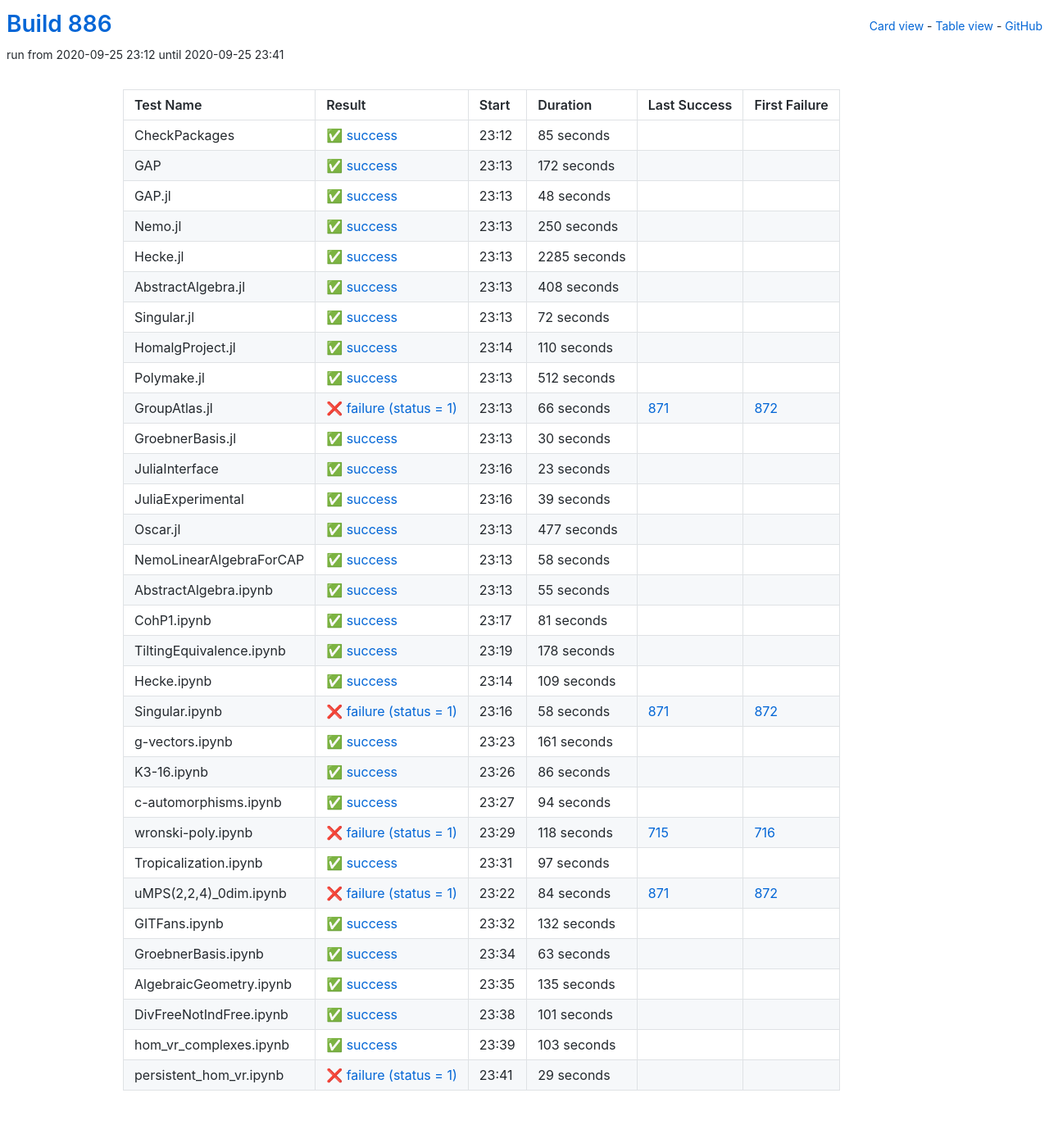
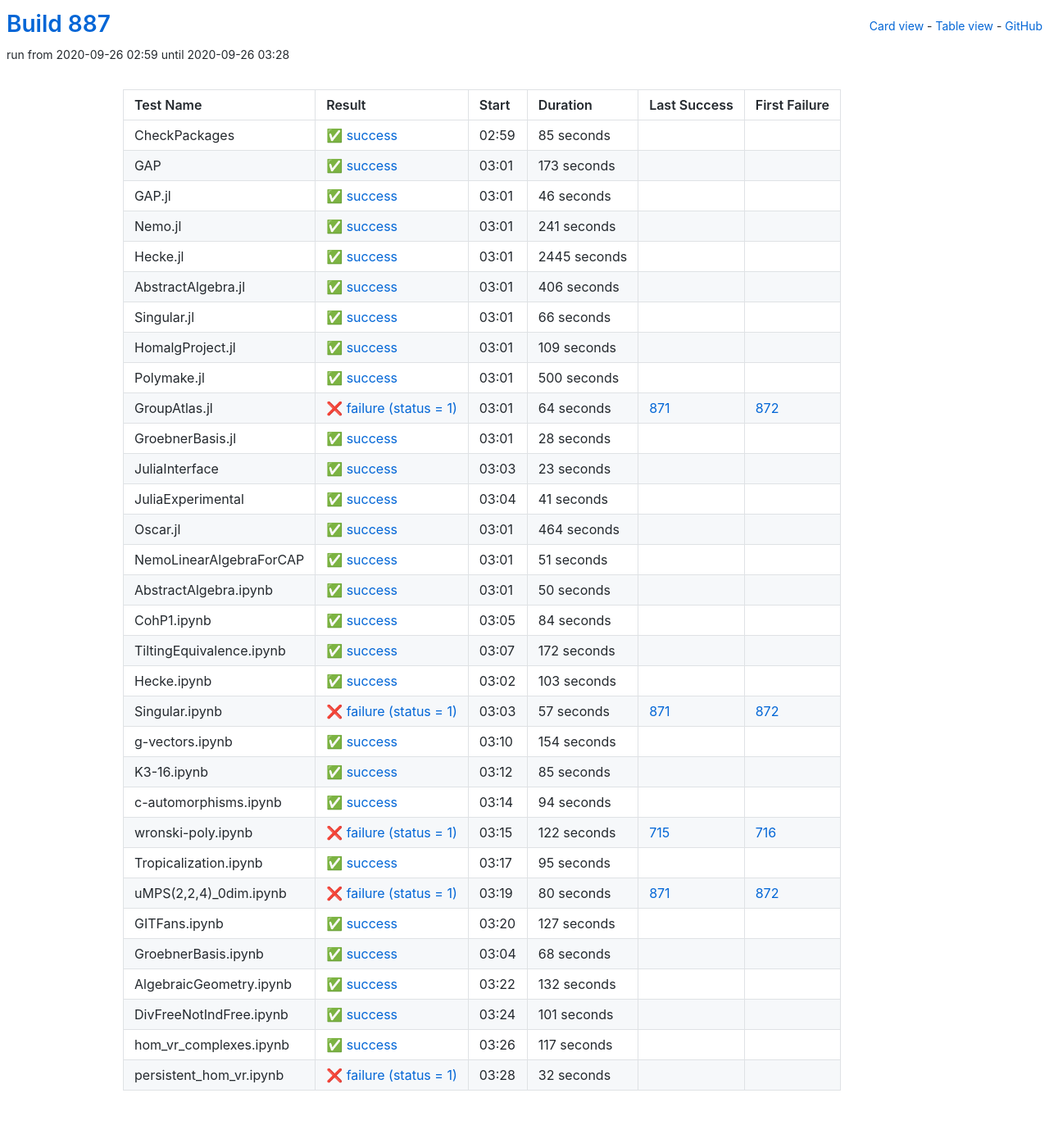
Before and after one commit to oscar-system/oscar-ci-status-stable, a Jekyll site: the page built from table.html, in a window 1280 px wide. Shown: the whole page at 82% size. Built offline with Jekyll 4.4.1, drawn with Linux system fonts in a browser that asks for light colours.

Commit message:
Build #887

```diff
--- a/_data/ci.yml
+++ b/_data/ci.yml
@@ -1,6 +1,6 @@
 ---
-build: 886
-build_url: https://oscarci.mathematik.uni-kl.de/job/oscar-stable/886/
+build: 887
+build_url: https://oscarci.mathematik.uni-kl.de/job/oscar-stable/887/
 job: oscar-stable
 organization: oscar-system
 repo: oscar-ci-status-stable
@@ -8,8 +8,8 @@ repourl: https://github.com/oscar-system/oscar-ci-status-stable
 tests:
 - name: CheckPackages
   id: checkpackages
-  log: https://oscarci.mathematik.uni-kl.de/job/oscar-stable/886/artifact/logs/build-886/CheckPackages.log
-  start: 2020-09-25 23:12
+  log: https://oscarci.mathematik.uni-kl.de/job/oscar-stable/887/artifact/logs/build-887/CheckPackages.log
+  start: 2020-09-26 02:59
   success: true
   exitcode: 0
   status: success
@@ -20,128 +20,128 @@ tests:
   first_failure_url:
 - name: GAP
   id: gap
-  log: https://oscarci.mathematik.uni-kl.de/job/oscar-stable/886/artifact/logs/build-886/GAP.log
-  start: 2020-09-25 23:13
+  log: https://oscarci.mathematik.uni-kl.de/job/oscar-stable/887/artifact/logs/build-887/GAP.log
+  start: 2020-09-26 03:01
   success: true
   exitcode: 0
   status: success
-  duration: 172
+  duration: 173
   last_success: false
   last_success_url:
   first_failure: false
   first_failure_url:
 - name: GAP.jl
   id: gap-jl
-  log: https://oscarci.mathematik.uni-kl.de/job/oscar-stable/886/artifact/logs/build-886/GAP.jl.log
-  start: 2020-09-25 23:13
+  log: https://oscarci.mathematik.uni-kl.de/job/oscar-stable/887/artifact/logs/build-887/GAP.jl.log
+  start: 2020-09-26 03:01
   success: true
   exitcode: 0
   status: success
-  duration: 48
+  duration: 46
   last_success: false
   last_success_url:
   first_failure: false
   first_failure_url:
 - name: Nemo.jl
   id: nemo-jl
-  log: https://oscarci.mathematik.uni-kl.de/job/oscar-stable/886/artifact/logs/build-886/Nemo.jl.log
-  start: 2020-09-25 23:13
+  log: https://oscarci.mathematik.uni-kl.de/job/oscar-stable/887/artifact/logs/build-887/Nemo.jl.log
+  start: 2020-09-26 03:01
   success: true
   exitcode: 0
   status: success
-  duration: 250
+  duration: 241
   last_success: false
   last_success_url:
   first_failure: false
   first_failure_url:
 - name: Hecke.jl
   id: hecke-jl
-  log: https://oscarci.mathematik.uni-kl.de/job/oscar-stable/886/artifact/logs/build-886/Hecke.jl.log
-  start: 2020-09-25 23:13
+  log: https://oscarci.mathematik.uni-kl.de/job/oscar-stable/887/artifact/logs/build-887/Hecke.jl.log
+  start: 2020-09-26 03:01
   success: true
   exitcode: 0
   status: success
-  duration: 2285
+  duration: 2445
   last_success: false
   last_success_url:
   first_failure: false
   first_failure_url:
 - name: AbstractAlgebra.jl
   id: abstractalgebra-jl
-  log: https://oscarci.mathematik.uni-kl.de/job/oscar-stable/886/artifact/logs/build-886/AbstractAlgebra.jl.log
-  start: 2020-09-25 23:13
+  log: https://oscarci.mathematik.uni-kl.de/job/oscar-stable/887/artifact/logs/build-887/AbstractAlgebra.jl.log
+  start: 2020-09-26 03:01
   success: true
   exitcode: 0
   status: success
-  duration: 408
+  duration: 406
   last_success: false
   last_success_url:
   first_failure: false
   first_failure_url:
 - name: Singular.jl
   id: singular-jl
-  log: https://oscarci.mathematik.uni-kl.de/job/oscar-stable/886/artifact/logs/build-886/Singular.jl.log
-  start: 2020-09-25 23:13
+  log: https://oscarci.mathematik.uni-kl.de/job/oscar-stable/887/artifact/logs/build-887/Singular.jl.log
+  start: 2020-09-26 03:01
   success: true
   exitcode: 0
   status: success
-  duration: 72
+  duration: 66
   last_success: false
   last_success_url:
   first_failure: false
   first_failure_url:
 - name: HomalgProject.jl
   id: homalgproject-jl
-  log: https://oscarci.mathematik.uni-kl.de/job/oscar-stable/886/artifact/logs/build-886/HomalgProject.jl.log
-  start: 2020-09-25 23:14
+  log: https://oscarci.mathematik.uni-kl.de/job/oscar-stable/887/artifact/logs/build-887/HomalgProject.jl.log
+  start: 2020-09-26 03:01
   success: true
   exitcode: 0
   status: success
-  duration: 110
+  duration: 109
   last_success: false
   last_success_url:
   first_failure: false
   first_failure_url:
 - name: Polymake.jl
   id: polymake-jl
-  log: https://oscarci.mathematik.uni-kl.de/job/oscar-stable/886/artifact/logs/build-886/Polymake.jl.log
-  start: 2020-09-25 23:13
+  log: https://oscarci.mathematik.uni-kl.de/job/oscar-stable/887/artifact/logs/build-887/Polymake.jl.log
+  start: 2020-09-26 03:01
   success: true
   exitcode: 0
   status: success
-  duration: 512
+  duration: 500
   last_success: false
   last_success_url:
   first_failure: false
   first_failure_url:
 - name: GroupAtlas.jl
   id: groupatlas-jl
-  log: https://oscarci.mathematik.uni-kl.de/job/oscar-stable/886/artifact/logs/build-886/GroupAtlas.jl.log
-  start: 2020-09-25 23:13
+  log: https://oscarci.mathematik.uni-kl.de/job/oscar-stable/887/artifact/logs/build-887/GroupAtlas.jl.log
+  start: 2020-09-26 03:01
   success: false
   exitcode: 1
   status: failure
-  duration: 66
+  duration: 64
   last_success: 871
   last_success_url: https://oscarci.mathematik.uni-kl.de/job/oscar-stable/871/
   first_failure: 872
   first_failure_url: https://oscarci.mathematik.uni-kl.de/job/oscar-stable/872/
 - name: GroebnerBasis.jl
   id: groebnerbasis-jl
-  log: https://oscarci.mathematik.uni-kl.de/job/oscar-stable/886/artifact/logs/build-886/GroebnerBasis.jl.log
-  start: 2020-09-25 23:13
+  log: https://oscarci.mathematik.uni-kl.de/job/oscar-stable/887/artifact/logs/build-887/GroebnerBasis.jl.log
+  start: 2020-09-26 03:01
   success: true
   exitcode: 0
   status: success
-  duration: 30
+  duration: 28
   last_success: false
   last_success_url:
   first_failure: false
   first_failure_url:
 - name: JuliaInterface
   id: juliainterface
-  log: https://oscarci.mathematik.uni-kl.de/job/oscar-stable/886/artifact/logs/build-886/JuliaInterface.log
-  start: 2020-09-25 23:16
+  log: https://oscarci.mathematik.uni-kl.de/job/oscar-stable/887/artifact/logs/build-887/JuliaInterface.log
+  start: 2020-09-26 03:03
   success: true
   exitcode: 0
   status: success
@@ -152,128 +152,128 @@ tests:
   first_failure_url:
 - name: JuliaExperimental
   id: juliaexperimental
-  log: https://oscarci.mathematik.uni-kl.de/job/oscar-stable/886/artifact/logs/build-886/JuliaExperimental.log
-  start: 2020-09-25 23:16
+  log: https://oscarci.mathematik.uni-kl.de/job/oscar-stable/887/artifact/logs/build-887/JuliaExperimental.log
+  start: 2020-09-26 03:04
   success: true
   exitcode: 0
   status: success
-  duration: 39
+  duration: 41
   last_success: false
   last_success_url:
   first_failure: false
   first_failure_url:
 - name: Oscar.jl
   id: oscar-jl
-  log: https://oscarci.mathematik.uni-kl.de/job/oscar-stable/886/artifact/logs/build-886/Oscar.jl.log
-  start: 2020-09-25 23:13
+  log: https://oscarci.mathematik.uni-kl.de/job/oscar-stable/887/artifact/logs/build-887/Oscar.jl.log
+  start: 2020-09-26 03:01
   success: true
   exitcode: 0
   status: success
-  duration: 477
+  duration: 464
   last_success: false
   last_success_url:
   first_failure: false
   first_failure_url:
 - name: NemoLinearAlgebraForCAP
   id: nemolinearalgebraforcap
-  log: https://oscarci.mathematik.uni-kl.de/job/oscar-stable/886/artifact/logs/build-886/NemoLinearAlgebraForCAP.log
-  start: 2020-09-25 23:13
+  log: https://oscarci.mathematik.uni-kl.de/job/oscar-stable/887/artifact/logs/build-887/NemoLinearAlgebraForCAP.log
+  start: 2020-09-26 03:01
   success: true
   exitcode: 0
   status: success
-  duration: 58
+  duration: 51
   last_success: false
   last_success_url:
   first_failure: false
   first_failure_url:
 - name: AbstractAlgebra.ipynb
   id: abstractalgebra-ipynb
-  log: https://oscarci.mathematik.uni-kl.de/job/oscar-stable/886/artifact/logs/build-886/AbstractAlgebra.ipynb.log
-  start: 2020-09-25 23:13
+  log: https://oscarci.mathematik.uni-kl.de/job/oscar-stable/887/artifact/logs/build-887/AbstractAlgebra.ipynb.log
+  start: 2020-09-26 03:01
   success: true
   exitcode: 0
   status: success
-  duration: 55
+  duration: 50
   last_success: false
   last_success_url:
   first_failure: false
   first_failure_url:
 - name: CohP1.ipynb
   id: cohp1-ipynb
-  log: https://oscarci.mathematik.uni-kl.de/job/oscar-stable/886/artifact/logs/build-886/CohP1.ipynb.log
-  start: 2020-09-25 23:17
+  log: https://oscarci.mathematik.uni-kl.de/job/oscar-stable/887/artifact/logs/build-887/CohP1.ipynb.log
+  start: 2020-09-26 03:05
   success: true
   exitcode: 0
   status: success
-  duration: 81
+  duration: 84
   last_success: false
   last_success_url:
   first_failure: false
   first_failure_url:
 - name: TiltingEquivalence.ipynb
   id: tiltingequivalence-ipynb
-  log: https://oscarci.mathematik.uni-kl.de/job/oscar-stable/886/artifact/logs/build-886/TiltingEquivalence.ipynb.log
-  start: 2020-09-25 23:19
+  log: https://oscarci.mathematik.uni-kl.de/job/oscar-stable/887/artifact/logs/build-887/TiltingEquivalence.ipynb.log
+  start: 2020-09-26 03:07
   success: true
   exitcode: 0
   status: success
-  duration: 178
+  duration: 172
   last_success: false
   last_success_url:
   first_failure: false
   first_failure_url:
 - name: Hecke.ipynb
   id: hecke-ipynb
-  log: https://oscarci.mathematik.uni-kl.de/job/oscar-stable/886/artifact/logs/build-886/Hecke.ipynb.log
-  start: 2020-09-25 23:14
+  log: https://oscarci.mathematik.uni-kl.de/job/oscar-stable/887/artifact/logs/build-887/Hecke.ipynb.log
+  start: 2020-09-26 03:02
   success: true
   exitcode: 0
   status: success
-  duration: 109
+  duration: 103
   last_success: false
   last_success_url:
   first_failure: false
   first_failure_url:
 - name: Singular.ipynb
   id: singular-ipynb
-  log: https://oscarci.mathematik.uni-kl.de/job/oscar-stable/886/artifact/logs/build-886/Singular.ipynb.log
-  start: 2020-09-25 23:16
+  log: https://oscarci.mathematik.uni-kl.de/job/oscar-stable/887/artifact/logs/build-887/Singular.ipynb.log
+  start: 2020-09-26 03:03
   success: false
   exitcode: 1
   status: failure
-  duration: 58
+  duration: 57
   last_success: 871
   last_success_url: https://oscarci.mathematik.uni-kl.de/job/oscar-stable/871/
   first_failure: 872
   first_failure_url: https://oscarci.mathematik.uni-kl.de/job/oscar-stable/872/
 - name: g-vectors.ipynb
   id: g-vectors-ipynb
-  log: https://oscarci.mathematik.uni-kl.de/job/oscar-stable/886/artifact/logs/build-886/g-vectors.ipynb.log
-  start: 2020-09-25 23:23
+  log: https://oscarci.mathematik.uni-kl.de/job/oscar-stable/887/artifact/logs/build-887/g-vectors.ipynb.log
+  start: 2020-09-26 03:10
   success: true
   exitcode: 0
   status: success
-  duration: 161
+  duration: 154
   last_success: false
   last_success_url:
   first_failure: false
   first_failure_url:
 - name: K3-16.ipynb
   id: k3-16-ipynb
-  log: https://oscarci.mathematik.uni-kl.de/job/oscar-stable/886/artifact/logs/build-886/K3-16.ipynb.log
-  start: 2020-09-25 23:26
+  log: https://oscarci.mathematik.uni-kl.de/job/oscar-stable/887/artifact/logs/build-887/K3-16.ipynb.log
+  start: 2020-09-26 03:12
   success: true
   exitcode: 0
   status: success
-  duration: 86
+  duration: 85
   last_success: false
   last_success_url:
   first_failure: false
   first_failure_url:
 - name: c-automorphisms.ipynb
   id: c-automorphisms-ipynb
-  log: https://oscarci.mathematik.uni-kl.de/job/oscar-stable/886/artifact/logs/build-886/c-automorphisms.ipynb.log
-  start: 2020-09-25 23:27
+  log: https://oscarci.mathematik.uni-kl.de/job/oscar-stable/887/artifact/logs/build-887/c-automorphisms.ipynb.log
+  start: 2020-09-26 03:14
   success: true
   exitcode: 0
   status: success
@@ -284,44 +284,68 @@ tests:
   first_failure_url:
 - name: wronski-poly.ipynb
   id: wronski-poly-ipynb
-  log: https://oscarci.mathematik.uni-kl.de/job/oscar-stable/886/artifact/logs/build-886/wronski-poly.ipynb.log
-  start: 2020-09-25 23:29
+  log: https://oscarci.mathematik.uni-kl.de/job/oscar-stable/887/artifact/logs/build-887/wronski-poly.ipynb.log
+  start: 2020-09-26 03:15
   success: false
   exitcode: 1
   status: failure
-  duration: 118
+  duration: 122
   last_success: 715
   last_success_url: https://oscarci.mathematik.uni-kl.de/job/oscar-stable/715/
   first_failure: 716
   first_failure_url: https://oscarci.mathematik.uni-kl.de/job/oscar-stable/716/
 - name: Tropicalization.ipynb
   id: tropicalization-ipynb
-  log: https://oscarci.mathematik.uni-kl.de/job/oscar-stable/886/artifact/logs/build-886/Tropicalization.ipynb.log
-  start: 2020-09-25 23:31
+  log: https://oscarci.mathematik.uni-kl.de/job/oscar-stable/887/artifact/logs/build-887/Tropicalization.ipynb.log
+  start: 2020-09-26 03:17
   success: true
   exitcode: 0
   status: success
-  duration: 97
+  duration: 95
   last_success: false
   last_success_url:
   first_failure: false
   first_failure_url:
 - name: uMPS(2,2,4)_0dim.ipynb
   id: umps-2-2-4-0dim-ipynb
-  log: https://oscarci.mathematik.uni-kl.de/job/oscar-stable/886/artifact/logs/build-886/uMPS-2-2-4-_0dim.ipynb.log
-  start: 2020-09-25 23:22
+  log: https://oscarci.mathematik.uni-kl.de/job/oscar-stable/887/artifact/logs/build-887/uMPS-2-2-4-_0dim.ipynb.log
+  start: 2020-09-26 03:19
   success: false
   exitcode: 1
   status: failure
-  duration: 84
+  duration: 80
   last_success: 871
   last_success_url: https://oscarci.mathematik.uni-kl.de/job/oscar-stable/871/
   first_failure: 872
   first_failure_url: https://oscarci.mathematik.uni-kl.de/job/oscar-stable/872/
 - name: GITFans.ipynb
   id: gitfans-ipynb
-  log: https://oscarci.mathematik.uni-kl.de/job/oscar-stable/886/artifact/logs/build-886/GITFans.ipynb.log
-  start: 2020-09-25 23:32
+  log: https://oscarci.mathematik.uni-kl.de/job/oscar-stable/887/artifact/logs/build-887/GITFans.ipynb.log
+  start: 2020-09-26 03:20
+  success: true
+  exitcode: 0
+  status: success
+  duration: 127
+  last_success: false
+  last_success_url:
+  first_failure: false
+  first_failure_url:
+- name: GroebnerBasis.ipynb
+  id: groebnerbasis-ipynb
+  log: https://oscarci.mathematik.uni-kl.de/job/oscar-stable/887/artifact/logs/build-887/GroebnerBasis.ipynb.log
+  start: 2020-09-26 03:04
+  success: true
+  exitcode: 0
+  status: success
+  duration: 68
+  last_success: false
+  last_success_url:
+  first_failure: false
+  first_failure_url:
+- name: AlgebraicGeometry.ipynb
+  id: algebraicgeometry-ipynb
+  log: https://oscarci.mathematik.uni-kl.de/job/oscar-stable/887/artifact/logs/build-887/AlgebraicGeometry.ipynb.log
+  start: 2020-09-26 03:22
   success: true
   exitcode: 0
   status: success
@@ -330,34 +354,10 @@ tests:
   last_success_url:
   first_failure: false
   first_failure_url:
-- name: GroebnerBasis.ipynb
-  id: groebnerbasis-ipynb
-  log: https://oscarci.mathematik.uni-kl.de/job/oscar-stable/886/artifact/logs/build-886/GroebnerBasis.ipynb.log
-  start: 2020-09-25 23:34
-  success: true
-  exitcode: 0
-  status: success
-  duration: 63
-  last_success: false
-  last_success_url:
-  first_failure: false
-  first_failure_url:
-- name: AlgebraicGeometry.ipynb
-  id: algebraicgeometry-ipynb
-  log: https://oscarci.mathematik.uni-kl.de/job/oscar-stable/886/artifact/logs/build-886/AlgebraicGeometry.ipynb.log
-  start: 2020-09-25 23:35
-  success: true
-  exitcode: 0
-  status: success
-  duration: 135
-  last_success: false
-  last_success_url:
-  first_failure: false
-  first_failure_url:
 - name: DivFreeNotIndFree.ipynb
   id: divfreenotindfree-ipynb
-  log: https://oscarci.mathematik.uni-kl.de/job/oscar-stable/886/artifact/logs/build-886/DivFreeNotIndFree.ipynb.log
-  start: 2020-09-25 23:38
+  log: https://oscarci.mathematik.uni-kl.de/job/oscar-stable/887/artifact/logs/build-887/DivFreeNotIndFree.ipynb.log
+  start: 2020-09-26 03:24
   success: true
   exitcode: 0
   status: success
@@ -368,24 +368,24 @@ tests:
   first_failure_url:
 - name: hom_vr_complexes.ipynb
   id: hom-vr-complexes-ipynb
-  log: https://oscarci.mathematik.uni-kl.de/job/oscar-stable/886/artifact/logs/build-886/hom_vr_complexes.ipynb.log
-  start: 2020-09-25 23:39
+  log: https://oscarci.mathematik.uni-kl.de/job/oscar-stable/887/artifact/logs/build-887/hom_vr_complexes.ipynb.log
+  start: 2020-09-26 03:26
   success: true
   exitcode: 0
   status: success
-  duration: 103
+  duration: 117
   last_success: false
   last_success_url:
   first_failure: false
   first_failure_url:
 - name: persistent_hom_vr.ipynb
   id: persistent-hom-vr-ipynb
-  log: https://oscarci.mathematik.uni-kl.de/job/oscar-stable/886/artifact/logs/build-886/persistent_hom_vr.ipynb.log
-  start: 2020-09-25 23:41
+  log: https://oscarci.mathematik.uni-kl.de/job/oscar-stable/887/artifact/logs/build-887/persistent_hom_vr.ipynb.log
+  start: 2020-09-26 03:28
   success: false
   exitcode: 1
   status: failure
-  duration: 29
+  duration: 32
   last_success: false
   last_success_url:
   first_failure: false
```
Also changed, not shown: README.md.
